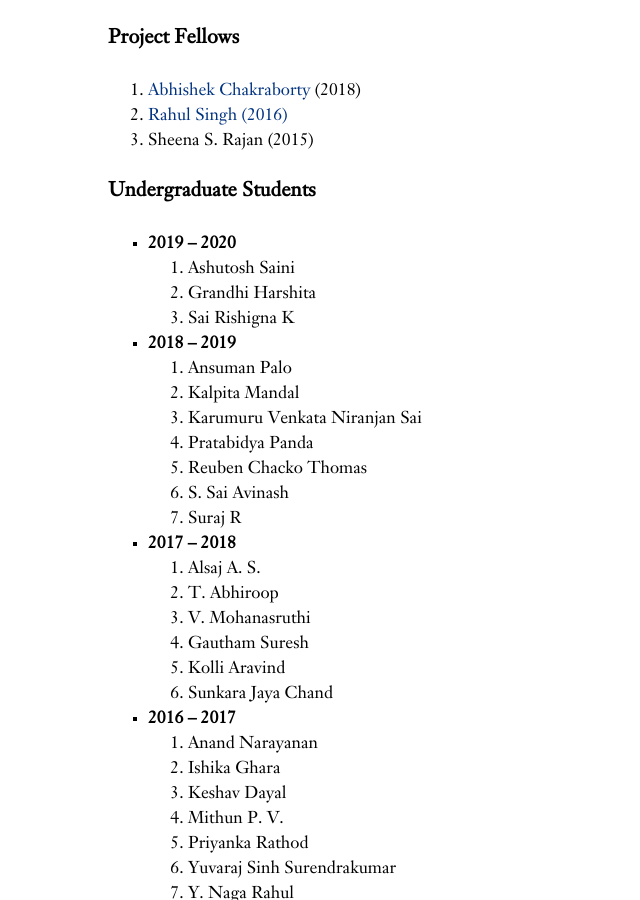
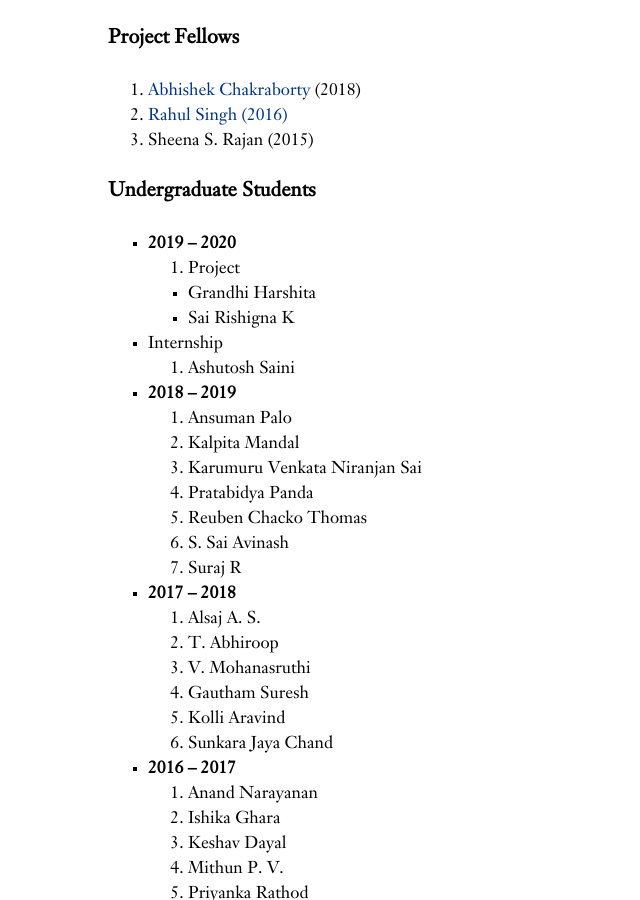
Before and after one commit to iist-sysnet/iist-sysnet.github.io, a Jekyll site: the page built from people.md, in a window 1280 px wide and 900 px high, scrolled down 1495 px. Shown: the whole window, without its empty margins (0-640 px from the left). Built offline with Jekyll 4.4.1, drawn with Linux system fonts in a browser that asks for light colours; our own code applies the rules of GitHub Pages for plain Markdown files.

Commit message:
Update people.md

```diff
--- a/people.md
+++ b/people.md
@@ -68,9 +68,11 @@ Department of Avionics, IIST
 #### Undergraduate Students
 
 + **2019 -- 2020**
+ 1. Project
+  * Grandhi Harshita
+  * Sai Rishigna K
+ + Internship
   1. Ashutosh Saini
-  2. Grandhi Harshita
-  3. Sai Rishigna K
 
 + **2018 -- 2019**
   1. Ansuman Palo
```
